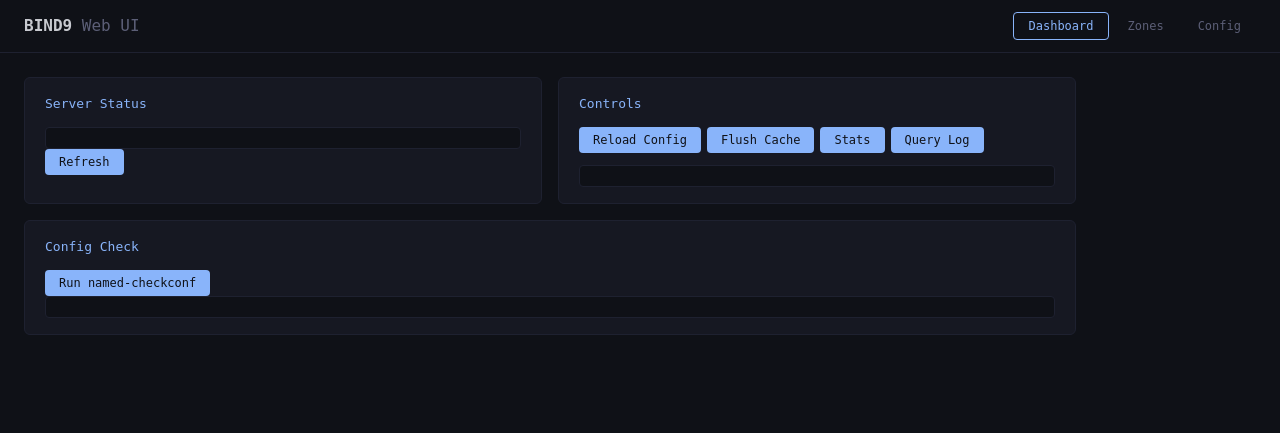
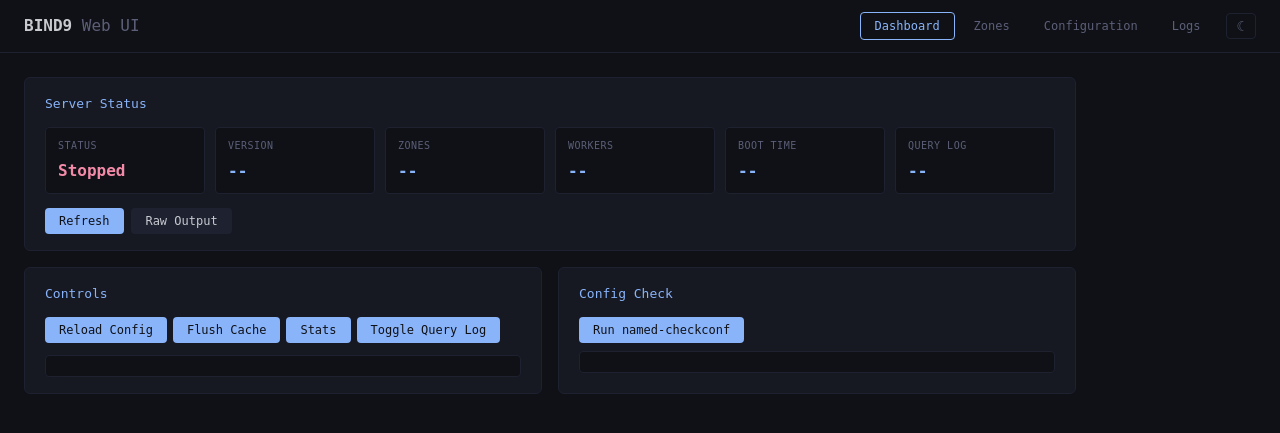
Before and after one commit to himalsimkhada/bind9-webui, a Flask app: page / in a window 1280 px wide. Shown: the top 433 px of the page. Run offline with Flask 3, Linux system fonts and the light colour scheme.

Commit message:
v0.2.0: dark/light mode, logs viewer, full config editor, improved dashboard
- Add dark/light mode toggle with localStorage persistence
- Add Logs tab: journalctl viewer with line count + text filter
- Add Configuration tab: edit all 4 conf files with tabs
- Show full config content including comments (no longer stripped)
- Redesign dashboard with stat grid (status, version, zones, workers, boot time, querylog)
- Add raw output toggle for server status
- New API: /api/status/structured, /api/config/files, /api/config/file/<name>, /api/logs
- Update CHANGELOG.md and README.md

```diff
--- a/app.py
+++ b/app.py
@@ -28,6 +28,14 @@
 def api_status():
     try:
         return _ok(bm.get_status())
+    except Exception as e:
+        return _err(e)
+
+
+@app.route("/api/status/structured")
+def api_status_structured():
+    try:
+        return _ok(bm.get_status_structured())
     except Exception as e:
         return _err(e)
 
@@ -108,20 +116,39 @@
         return _err(e)
 
 
-# ── Config ──────────────────────────────────────────────────────────────────
+# ── Configuration ───────────────────────────────────────────────────────────
 
-@app.route("/api/config/options")
-def api_config_options():
-    return _ok(bm.get_options())
+CONF_FILES = {
+    "named.conf": bm.NAMED_CONF,
+    "named.conf.options": bm.NAMED_CONF_OPTIONS,
+    "named.conf.local": bm.NAMED_CONF_LOCAL,
+    "named.conf.default-zones": bm.NAMED_CONF_DEFAULT_ZONES,
+}
 
 
-@app.route("/api/config/options", methods=["PUT"])
-def api_config_options_set():
+@app.route("/api/config/files")
+def api_config_files():
+    return _ok(list(CONF_FILES.keys()))
+
+
+@app.route("/api/config/file/<path:name>")
+def api_config_get(name):
+    path = CONF_FILES.get(name)
+    if path is None:
+        return _err("Unknown config file")
+    return _ok(bm.read_conf_file(path))
+
+
+@app.route("/api/config/file/<path:name>", methods=["PUT"])
+def api_config_set(name):
+    path = CONF_FILES.get(name)
+    if path is None:
+        return _err("Unknown config file")
     data = request.json or {}
     content = data.get("content", "")
     try:
-        bm.set_options(content)
-        return _ok(msg="Options updated")
+        bm.write_conf_file(path, content)
+        return _ok(msg=f"{name} saved")
     except Exception as e:
         return _err(e)
 
@@ -137,6 +164,15 @@
         return _ok(bm.check_zone(name))
     except Exception as e:
         return _err(e)
+
+
+# ── Logs ────────────────────────────────────────────────────────────────────
+
+@app.route("/api/logs")
+def api_logs():
+    lines = request.args.get("lines", 100, type=int)
+    query = request.args.get("query", "")
+    return _ok(bm.get_logs(lines=lines, query=query))
 
 
 # ── rndc Controls ───────────────────────────────────────────────────────────
--- a/static/app.js
+++ b/static/app.js
@@ -1,4 +1,6 @@
 let currentZone = null;
+let currentConfigFile = null;
+let configFiles = [];
 
 // ── Helpers ──────────────────────────────────────────────────────────────
 
@@ -22,6 +24,24 @@
 
 function $(id) { return document.getElementById(id); }
 
+// ── Theme ────────────────────────────────────────────────────────────────
+
+function getTheme() {
+  return localStorage.getItem("bind9-theme") || "dark";
+}
+
+function setTheme(theme) {
+  document.documentElement.setAttribute("data-theme", theme);
+  localStorage.setItem("bind9-theme", theme);
+  $("theme-btn").innerHTML = theme === "dark" ? "&#9790;" : "&#9728;";
+}
+
+function toggleTheme() {
+  setTheme(getTheme() === "dark" ? "light" : "dark");
+}
+
+setTheme(getTheme());
+
 // ── Navigation ──────────────────────────────────────────────────────────
 
 document.querySelectorAll(".nav-btn").forEach(btn => {
@@ -31,18 +51,40 @@
     btn.classList.add("active");
     $("view-" + btn.dataset.view).classList.add("active");
 
-    if (btn.dataset.view === "dashboard") refreshStatus();
-    if (btn.dataset.view === "zones") loadZones();
-    if (btn.dataset.view === "config") loadConfig();
+    const view = btn.dataset.view;
+    if (view === "dashboard") refreshStatus();
+    if (view === "zones") loadZones();
+    if (view === "config") initConfig();
+    if (view === "logs") loadLogs();
   });
 });
 
 // ── Dashboard ───────────────────────────────────────────────────────────
 
 function refreshStatus() {
+  api("GET", "/api/status/structured").then(r => {
+    if (!r.ok) {
+      $("stat-running").textContent = "Error";
+      $("stat-running").className = "value red";
+      return;
+    }
+    const d = r.data;
+    $("stat-running").textContent = d.running ? "Running" : "Stopped";
+    $("stat-running").className = "value " + (d.running ? "green" : "red");
+    $("stat-version").textContent = d.version || "--";
+    $("stat-zones").textContent = d.zones || "--";
+    $("stat-workers").textContent = d.workers || "--";
+    $("stat-boot").textContent = d.boot_time || "--";
+    $("stat-querylog").textContent = d.query_logging || "--";
+  });
+
   api("GET", "/api/status").then(r => {
     $("status-output").textContent = r.ok ? r.data : "Error: " + r.error;
   });
+}
+
+function toggleRawStatus() {
+  $("status-output").classList.toggle("hidden");
 }
 
 function rndcAction(action) {
@@ -174,19 +216,92 @@
   });
 }
 
-// ── Config ──────────────────────────────────────────────────────────────
+// ── Configuration ───────────────────────────────────────────────────────
 
-function loadConfig() {
-  api("GET", "/api/config/options").then(r => {
-    if (r.ok) $("config-editor").value = r.data;
+function initConfig() {
+  api("GET", "/api/config/files").then(r => {
+    if (!r.ok) return;
+    configFiles = r.data;
+    const tabs = $("config-tabs");
+    tabs.innerHTML = "";
+    configFiles.forEach((f, i) => {
+      const btn = document.createElement("button");
+      btn.className = "tab-btn" + (i === 0 ? " active" : "");
+      btn.textContent = f;
+      btn.onclick = () => switchConfigTab(f, btn);
+      tabs.appendChild(btn);
+    });
+    if (configFiles.length > 0) {
+      currentConfigFile = configFiles[0];
+      loadCurrentConfig();
+    }
   });
 }
 
-function saveConfig() {
+function switchConfigTab(name, btn) {
+  document.querySelectorAll(".tab-btn").forEach(b => b.classList.remove("active"));
+  btn.classList.add("active");
+  currentConfigFile = name;
+  loadCurrentConfig();
+}
+
+function loadCurrentConfig() {
+  if (!currentConfigFile) return;
+  $("config-save-output").textContent = "";
+  api("GET", "/api/config/file/" + encodeURIComponent(currentConfigFile)).then(r => {
+    if (r.ok) {
+      const editors = $("config-editors");
+      editors.innerHTML = "";
+      const ta = document.createElement("textarea");
+      ta.id = "config-editor";
+      ta.rows = 24;
+      ta.spellcheck = false;
+      ta.value = r.data;
+      editors.appendChild(ta);
+    }
+  });
+}
+
+function saveCurrentConfig() {
+  if (!currentConfigFile) return;
   const content = $("config-editor").value;
-  api("PUT", "/api/config/options", { content }).then(r => {
-    toast(r.ok ? "Options saved" : r.error, r.ok);
+  api("PUT", "/api/config/file/" + encodeURIComponent(currentConfigFile), { content }).then(r => {
+    toast(r.ok ? currentConfigFile + " saved" : r.error, r.ok);
     $("config-save-output").textContent = r.ok ? "Saved. Reload config to apply." : r.error;
+  });
+}
+
+function checkConfigFromConf() {
+  api("GET", "/api/config/check").then(r => {
+    const output = $("config-save-output");
+    output.textContent = r.ok ? (r.data.valid ? "Config is valid" : "Error: " + r.data.error) : r.error;
+    output.style.color = r.ok && r.data.valid ? "var(--green)" : "var(--red)";
+  });
+}
+
+// ── Logs ────────────────────────────────────────────────────────────────
+
+function loadLogs() {
+  const lines = $("log-lines").value;
+  const query = $("log-filter").value;
+  const el = $("log-output");
+  el.textContent = "Loading...";
+  api("GET", "/api/logs?lines=" + lines + "&query=" + encodeURIComponent(query)).then(r => {
+    if (!r.ok) {
+      el.textContent = "Error: " + r.error;
+      return;
+    }
+    const text = r.data;
+    el.innerHTML = "";
+    const lines = text.split("\n");
+    lines.forEach(line => {
+      const span = document.createElement("span");
+      span.className = "log-info";
+      if (/error|fail|denied|fatal/i.test(line)) span.className = "log-error";
+      else if (/warn|warning/i.test(line)) span.className = "log-warn";
+      span.textContent = line + "\n";
+      el.appendChild(span);
+    });
   });
 }
 
--- a/static/style.css
+++ b/static/style.css
@@ -1,8 +1,9 @@
 * { margin: 0; padding: 0; box-sizing: border-box; }
 
-:root {
+:root, [data-theme="dark"] {
   --bg: #0f1117;
   --surface: #161822;
+  --surface2: #1c1f2e;
   --border: #1e2130;
   --text: #c8cad0;
   --dim: #5c5f77;
@@ -11,6 +12,20 @@
   --red: #f38ba8;
   --yellow: #f9e2af;
   --hover: #1a1d2e;
+}
+
+[data-theme="light"] {
+  --bg: #f5f5f7;
+  --surface: #ffffff;
+  --surface2: #ebebef;
+  --border: #d5d5da;
+  --text: #2c2c2e;
+  --dim: #8e8e93;
+  --accent: #0066cc;
+  --green: #2d9a2d;
+  --red: #cc3333;
+  --yellow: #b8860b;
+  --hover: #eaeaef;
 }
 
 body {
@@ -32,6 +47,12 @@
 header h1 { font-size: 16px; font-weight: 600; }
 .dim { color: var(--dim); font-weight: 400; }
 
+.header-right {
+  display: flex;
+  align-items: center;
+  gap: 10px;
+}
+
 nav { display: flex; gap: 4px; }
 
 .nav-btn {
@@ -48,6 +69,19 @@
 
 .nav-btn:hover { color: var(--text); background: var(--hover); }
 .nav-btn.active { color: var(--accent); border-color: var(--accent); }
+
+.theme-toggle {
+  background: none;
+  border: 1px solid var(--border);
+  color: var(--dim);
+  padding: 5px 10px;
+  cursor: pointer;
+  font-size: 14px;
+  border-radius: 4px;
+  transition: all 0.15s;
+  line-height: 1;
+}
+.theme-toggle:hover { color: var(--text); border-color: var(--dim); }
 
 main { padding: 24px; max-width: 1100px; }
 
@@ -177,7 +211,96 @@
 
 .raw-zone { margin-top: 10px; }
 
+/* ── Dashboard stat boxes ─────────────────────────────────────────────── */
+
+.stat-grid {
+  display: grid;
+  grid-template-columns: repeat(auto-fit, minmax(140px, 1fr));
+  gap: 10px;
+  margin-bottom: 14px;
+}
+
+.stat-box {
+  background: var(--bg);
+  border: 1px solid var(--border);
+  border-radius: 4px;
+  padding: 10px 12px;
+}
+
+.stat-box .label {
+  font-size: 10px;
+  text-transform: uppercase;
+  letter-spacing: 0.5px;
+  color: var(--dim);
+  margin-bottom: 4px;
+}
+
+.stat-box .value {
+  font-size: 16px;
+  font-weight: 600;
+  color: var(--accent);
+}
+
+.stat-box .value.green { color: var(--green); }
+.stat-box .value.red { color: var(--red); }
+.stat-box .value.yellow { color: var(--yellow); }
+
+/* ── Config tabs ──────────────────────────────────────────────────────── */
+
+.tab-bar {
+  display: flex;
+  gap: 2px;
+  margin-bottom: 14px;
+  border-bottom: 1px solid var(--border);
+  padding-bottom: 0;
+  overflow-x: auto;
+}
+
+.tab-btn {
+  background: none;
+  border: none;
+  border-bottom: 2px solid transparent;
+  color: var(--dim);
+  padding: 8px 14px;
+  cursor: pointer;
+  font-family: inherit;
+  font-size: 12px;
+  transition: all 0.15s;
+  white-space: nowrap;
+}
+
+.tab-btn:hover { color: var(--text); }
+.tab-btn.active { color: var(--accent); border-bottom-color: var(--accent); }
+
+/* ── Log viewer ───────────────────────────────────────────────────────── */
+
+.log-controls {
+  display: flex;
+  gap: 8px;
+  align-items: center;
+  margin-bottom: 10px;
+  flex-wrap: wrap;
+}
+
+.log-output {
+  background: var(--bg);
+  border: 1px solid var(--border);
+  border-radius: 4px;
+  padding: 10px 14px;
+  font-size: 11px;
+  max-height: 500px;
+  overflow-y: auto;
+  overflow-x: auto;
+  white-space: pre-wrap;
+  word-break: break-all;
+}
+
+.log-output .log-error { color: var(--red); }
+.log-output .log-warn { color: var(--yellow); }
+.log-output .log-info { color: var(--text); }
+
 @media (max-width: 768px) {
   .card-row { grid-template-columns: 1fr; }
   header { flex-direction: column; gap: 10px; }
+  .stat-grid { grid-template-columns: 1fr 1fr; }
 }
--- a/templates/index.html
+++ b/templates/index.html
@@ -1,5 +1,5 @@
 <!DOCTYPE html>
-<html lang="en">
+<html lang="en" data-theme="dark">
 <head>
 <meta charset="UTF-8">
 <meta name="viewport" content="width=device-width, initial-scale=1.0">
@@ -9,39 +9,53 @@
 <body>
 <header>
   <h1>BIND9 <span class="dim">Web UI</span></h1>
+  <div class="header-right">
     <nav>
       <button class="nav-btn active" data-view="dashboard">Dashboard</button>
       <button class="nav-btn" data-view="zones">Zones</button>
-    <button class="nav-btn" data-view="config">Config</button>
+      <button class="nav-btn" data-view="config">Configuration</button>
+      <button class="nav-btn" data-view="logs">Logs</button>
     </nav>
+    <button class="theme-toggle" onclick="toggleTheme()" title="Toggle theme" id="theme-btn">&#9790;</button>
+  </div>
 </header>
 
 <main>
   <!-- Dashboard -->
   <section id="view-dashboard" class="view active">
-    <div class="card-row">
     <div class="card">
       <h3>Server Status</h3>
-        <pre id="status-output">Loading...</pre>
+      <div class="stat-grid" id="stat-grid">
+        <div class="stat-box"><div class="label">Status</div><div class="value green" id="stat-running">--</div></div>
+        <div class="stat-box"><div class="label">Version</div><div class="value" id="stat-version">--</div></div>
+        <div class="stat-box"><div class="label">Zones</div><div class="value" id="stat-zones">--</div></div>
+        <div class="stat-box"><div class="label">Workers</div><div class="value" id="stat-workers">--</div></div>
+        <div class="stat-box"><div class="label">Boot Time</div><div class="value" id="stat-boot">--</div></div>
+        <div class="stat-box"><div class="label">Query Log</div><div class="value" id="stat-querylog">--</div></div>
+      </div>
+      <pre id="status-output" class="hidden"></pre>
       <div class="card-actions">
         <button onclick="refreshStatus()">Refresh</button>
+        <button class="secondary" onclick="toggleRawStatus()">Raw Output</button>
       </div>
     </div>
+
+    <div class="card-row">
       <div class="card">
         <h3>Controls</h3>
         <div class="btn-group">
           <button onclick="rndcAction('reload')">Reload Config</button>
           <button onclick="rndcAction('flush')">Flush Cache</button>
           <button onclick="rndcAction('stats')">Stats</button>
-          <button onclick="rndcAction('querylog')">Query Log</button>
+          <button onclick="rndcAction('querylog')">Toggle Query Log</button>
         </div>
         <pre id="control-output" class="small-output"></pre>
       </div>
-    </div>
       <div class="card">
         <h3>Config Check</h3>
-      <button onclick="checkConfig()">Run named-checkconf</button>
+        <button onclick="checkConfig()" style="margin-bottom:8px">Run named-checkconf</button>
         <pre id="config-check-output"></pre>
+      </div>
     </div>
   </section>
 
@@ -91,16 +105,36 @@
     </div>
   </section>
 
-  <!-- Config -->
+  <!-- Configuration -->
   <section id="view-config" class="view">
     <div class="card">
-      <h3>named.conf.options</h3>
-      <textarea id="config-editor" rows="20" spellcheck="false"></textarea>
+      <div class="tab-bar" id="config-tabs"></div>
+      <div id="config-editors"></div>
       <div class="card-actions">
-        <button onclick="saveConfig()">Save Options</button>
-        <button class="secondary" onclick="loadConfig()">Reload</button>
+        <button onclick="saveCurrentConfig()">Save</button>
+        <button class="secondary" onclick="loadCurrentConfig()">Reload</button>
+        <button class="secondary" onclick="checkConfigFromConf()">Check Config</button>
         <pre id="config-save-output" class="small-output"></pre>
       </div>
+    </div>
+  </section>
+
+  <!-- Logs -->
+  <section id="view-logs" class="view">
+    <div class="card">
+      <h3>BIND9 Logs</h3>
+      <div class="log-controls">
+        <select id="log-lines">
+          <option value="50">50 lines</option>
+          <option value="100" selected>100 lines</option>
+          <option value="200">200 lines</option>
+          <option value="500">500 lines</option>
+        </select>
+        <input id="log-filter" placeholder="filter..." style="width:200px" />
+        <button onclick="loadLogs()">Load</button>
+        <button class="secondary" onclick="loadLogs()">Refresh</button>
+      </div>
+      <div class="log-output" id="log-output">Loading logs...</div>
     </div>
   </section>
 </main>
```
Also changed, not shown: bind_manager.py (+57 -12 lines), CHANGELOG.md, README.md. Lines whose indentation alone changed are shown as unchanged.
